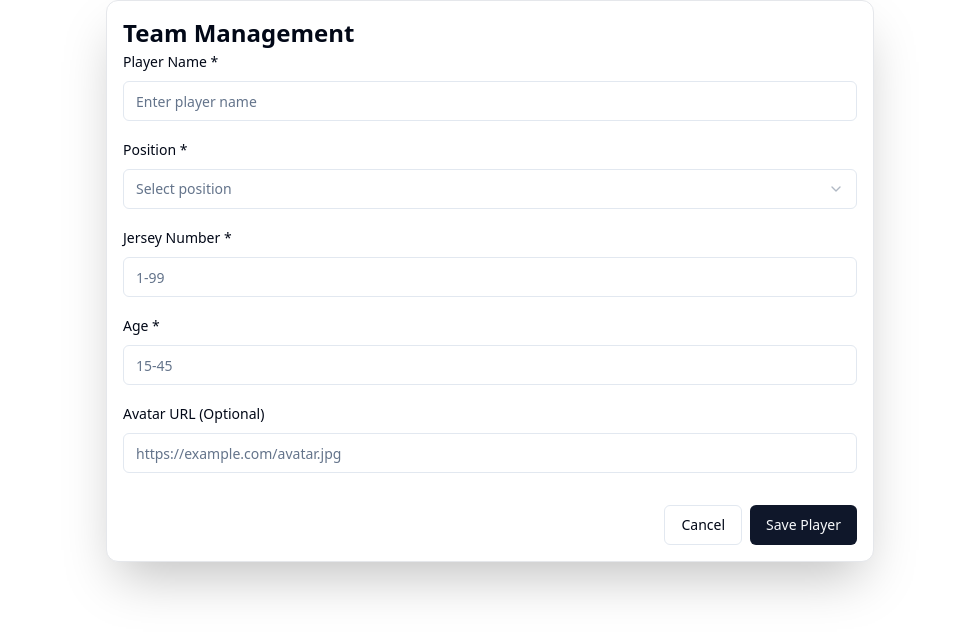
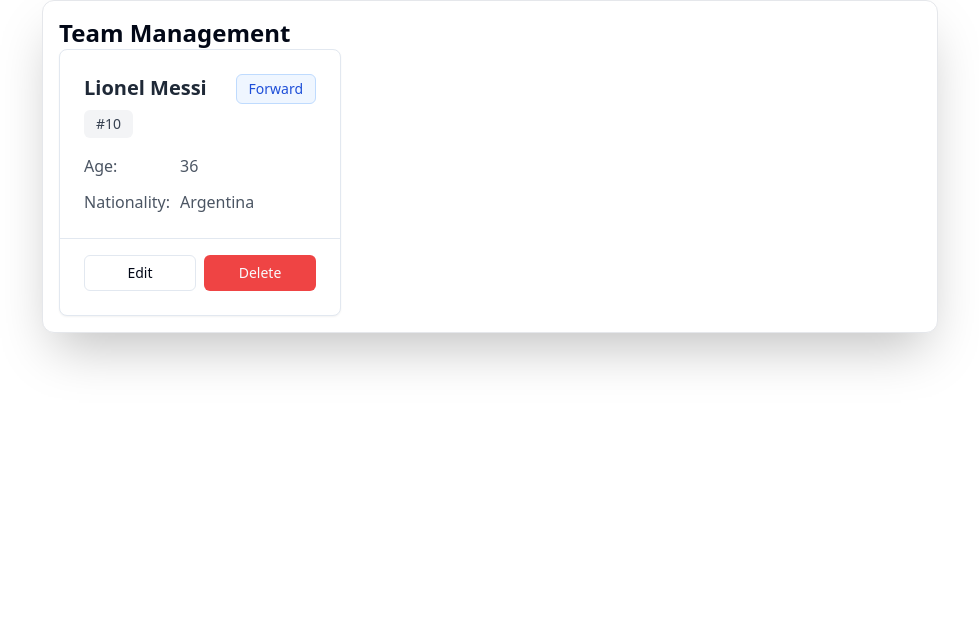
Before and after one commit to Saheel-Mahzz/Football-Team-Management, a React (Vite) app: page / in a window 1280 px wide. Shown: the top 636 px of the page, without its empty margins (150-1129 px from the left). Built offline with nearby package versions, Linux system fonts and the light colour scheme.

Commit message:
chore: change the folder name playercard teamcard

```diff
--- /dev/null
+++ b/src/components/ui/badge.tsx
@@ -0,0 +1,36 @@
+import * as React from "react"
+import { cva, type VariantProps } from "class-variance-authority"
+
+import { cn } from "@/lib/utils"
+
+const badgeVariants = cva(
+  "inline-flex items-center rounded-full border px-2.5 py-0.5 text-xs font-semibold transition-colors focus:outline-none focus:ring-2 focus:ring-ring focus:ring-offset-2",
+  {
+    variants: {
+      variant: {
+        default:
+          "border-transparent bg-primary text-primary-foreground hover:bg-primary/80",
+        secondary:
+          "border-transparent bg-secondary text-secondary-foreground hover:bg-secondary/80",
+        destructive:
+          "border-transparent bg-destructive text-destructive-foreground hover:bg-destructive/80",
+        outline: "text-foreground",
+      },
+    },
+    defaultVariants: {
+      variant: "default",
+    },
+  }
+)
+
+export interface BadgeProps
+  extends React.HTMLAttributes<HTMLDivElement>,
+    VariantProps<typeof badgeVariants> {}
+
+function Badge({ className, variant, ...props }: BadgeProps) {
+  return (
+    <div className={cn(badgeVariants({ variant }), className)} {...props} />
+  )
+}
+
+export { Badge, badgeVariants }
--- a/src/lib/constants/playersRoles.ts
+++ /dev/null
@@ -1,6 +0,0 @@
-  export const POSITION_OPTIONS = [
-    { value: 'GK', label: 'Goalkeeper (GK)' },
-    { value: 'DEF', label: 'Defender (DEF)' },
-    { value: 'MID', label: 'Midfielder (MID)' },
-    { value: 'FWD', label: 'Forward (FWD)' },
-  ];
--- /dev/null
+++ b/src/pages/team/components/TeamCard.tsx
@@ -0,0 +1,62 @@
+// PlayerCard.tsx
+import { Button } from "@/components/ui/button";
+import { Card, CardContent, CardFooter } from "@/components/ui/card";
+
+const TeamCard = () => {
+  // Static data for ONE player
+  const player = {
+    id: 1,
+    name: "Lionel Messi",
+    position: "Forward",
+    jerseyNumber: 10,
+    age: 36,
+    avatarUrl: "",
+    nationality: "Argentina"
+  };
+
+  return (
+  <div className="grid md:grid-cols-3 gap-2">
+  <Card className="border shadow-sm hover:shadow-md transition-shadow w-full">
+    <CardContent className="pt-6 ">
+      <div className="flex justify-between items-start mb-4">
+        <div>
+          <h3 className="text-xl font-semibold text-gray-800 mb-2">
+            {player.name}
+          </h3>
+          <div className="px-3 py-1 bg-gray-100 text-gray-700 rounded-md text-sm inline-block">
+            #{player.jerseyNumber}
+          </div>
+        </div>
+        <div className="px-3 py-1 bg-blue-50 text-blue-700 rounded-md text-sm font-medium border border-blue-200">
+          {player.position}
+        </div>
+      </div>
+
+      <div className="space-y-3 text-gray-600">
+        <div className="flex items-center">
+          <span className="w-24 font-medium">Age:</span>
+          <span>{player.age}</span>
+        </div>
+        <div className="flex items-center">
+          <span className="w-24 font-medium">Nationality:</span>
+          <span>{player.nationality}</span>
+        </div>
+      </div>
+    </CardContent>
+
+    <CardFooter className="grid md:grid-cols-2 gap-2 border-t pt-4">
+      <Button variant="outline" size="sm" className="px-4">
+        Edit
+      </Button>
+      <Button variant="destructive" size="sm" className="px-4">
+        Delete
+      </Button>
+    </CardFooter>
+  </Card>
+
+
+</div>
+  );
+};
+
+export default TeamCard;
--- a/src/pages/team/components/playerForm.tsx
+++ b/src/pages/team/components/TeamForm.tsx
@@ -3,7 +3,7 @@
 import {
   Form
 } from "@/components/ui/form";
-import { POSITION_OPTIONS } from "@/lib/constants/playersRoles";
+import { POSITION_OPTIONS } from "@/constants/playersRoles";
 import { playerSchema, type PlayerFormData } from "@/validations/players.validation";
 import { zodResolver } from "@hookform/resolvers/zod";
 import { useForm } from "react-hook-form";
@@ -16,7 +16,7 @@
   onCancel?: () => void;
 }
 
-const PlayerForm = ({ initialData, onSubmit, onCancel }: PlayerFormProps) => {
+const TeamForm = ({ initialData, onSubmit, onCancel }: PlayerFormProps) => {
   const form = useForm<PlayerFormData>({
     resolver: zodResolver(playerSchema),
     defaultValues: initialData ,
@@ -80,4 +80,4 @@
   );
 };
 
-export default PlayerForm;
+export default TeamForm;
--- a/src/pages/team/index.tsx
+++ b/src/pages/team/index.tsx
@@ -1,12 +1,14 @@
-import PlayerForm from "./components/playerForm";
+import TeamCard from "./components/teamCard";
 
 export default function Team() {
   return (
-<div className="flex flex-col w-full max-w-3xl mx-auto bg-white  rounded-xl shadow-2xl border border-gray-200 p-4">
+<div className="flex flex-col w-full max-w-4xl mx-auto bg-white  rounded-xl shadow-2xl border border-gray-200 p-4">
 <h2 className="text-2xl font-semibold">Team Management</h2>
 
 
-      <PlayerForm/>
+      {/* <PlayerForm/>
+       */}
+       <TeamCard/>
     </div>
   )
 }
```
